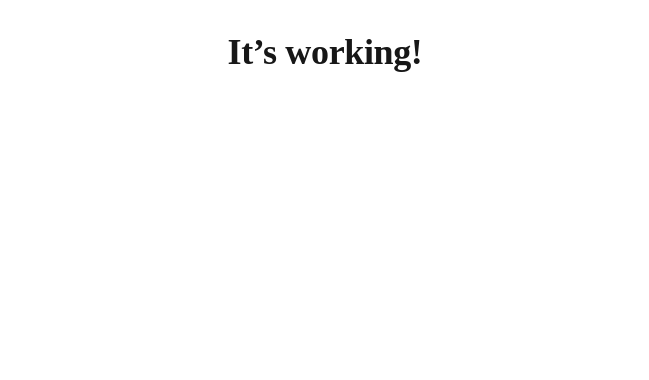
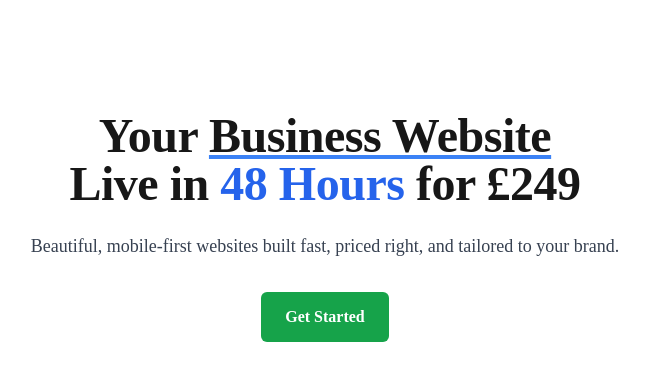
Before and after one commit to lukevonbergen/web-base, a Next.js app: page / in a window 1280 px wide. Shown: the top 380 px of the page, without its empty margins (315-964 px from the left). Built offline with nearby package versions, Linux system fonts and the light colour scheme.

Commit message:
First test for page container

```diff
--- a/app/page.js
+++ b/app/page.js
@@ -1,7 +1,12 @@
+import HeroSection from "@/components/HeroSection";
+import PageContainer from "@/components/PageContainer";
+
 export default function HomePage() {
   return (
-    <main className="p-8 text-center">
-      <h1 className="text-4xl font-bold">It’s working!</h1>
+    <main>
+      <PageContainer>
+        <HeroSection />
+      </PageContainer>
     </main>
   );
 }
--- /dev/null
+++ b/components/HeroSection.jsx
@@ -0,0 +1,21 @@
+export default function HeroSection() {
+  return (
+    <section className="py-28 text-center bg-[var(--background)] text-[var(--foreground)]">
+      <div className="max-w-4xl mx-auto px-6">
+        <h1 className="text-4xl sm:text-5xl font-extrabold leading-tight mb-6">
+          Your <span className="underline decoration-blue-500">Business Website</span><br />
+          Live in <span className="text-blue-600">48 Hours</span> for £249
+        </h1>
+        <p className="text-lg text-gray-700 dark:text-gray-300 mb-8">
+          Beautiful, mobile-first websites built fast, priced right, and tailored to your brand.
+        </p>
+        <a
+          href="#contact"
+          className="inline-block bg-green-600 text-white px-6 py-3 rounded-md font-semibold hover:bg-green-700 transition"
+        >
+          Get Started
+        </a>
+      </div>
+    </section>
+  );
+}
--- /dev/null
+++ b/components/PageContainer.jsx
@@ -0,0 +1,7 @@
+export default function PageContainer({ children }) {
+  return (
+    <div className="max-w-7xl mx-auto px-6 sm:px-10 md:px-16 lg:px-20">
+      {children}
+    </div>
+  );
+}
```
